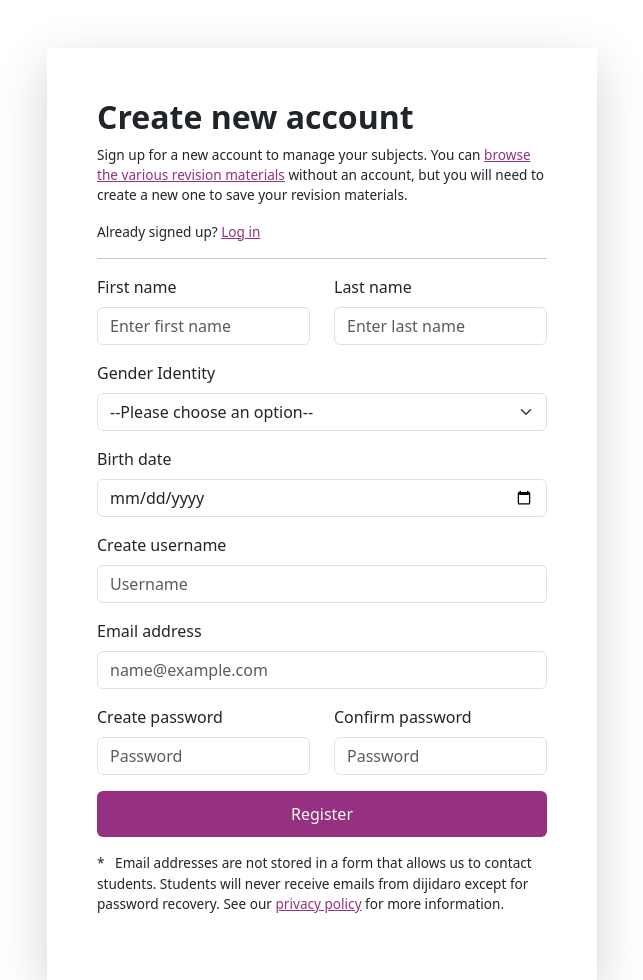
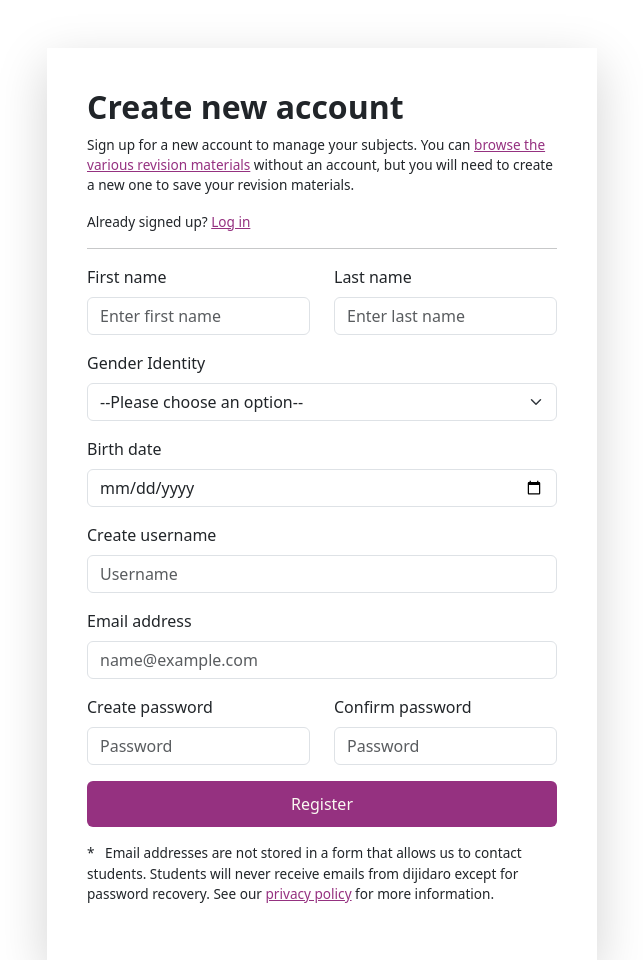
Before and after one commit to dijidaro/dijidaro, a Flask app: page /auth/student_registration in a window 1280 px wide. Shown: the part 51-1031 px from the top of the page, without its empty margins (318-961 px from the left). Run offline with Flask 3, Linux system fonts and the light colour scheme; parts of the project's set-up code (start-up, migrations or seed data) failed here and were passed over.

Commit message:
Rebase pt2

```diff
--- a/app/static/styles/large.css
+++ b/app/static/styles/large.css
@@ -51,6 +51,6 @@
     .auth-form {
         width: 550px;
         margin: 0 auto;
-        padding: 50px;
+        padding: 40px;
     }
 }
--- a/app/static/styles/small.css
+++ b/app/static/styles/small.css
@@ -101,7 +101,7 @@ nav .dropdown-menu li {
 .auth-form h2 {
   /* color: var(--brand-color3); */
   font-size: 2rem;
-  font-weight: 600;
+  font-weight: 700;
   height: auto;
 }
 
```
Also changed, not shown: app/templates/auth/register.html (line endings or trailing spaces).
